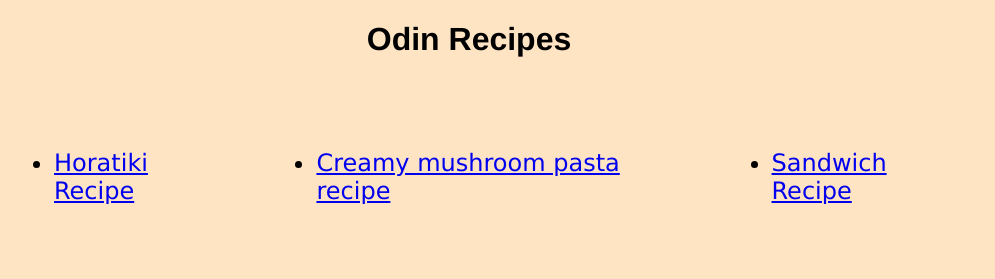
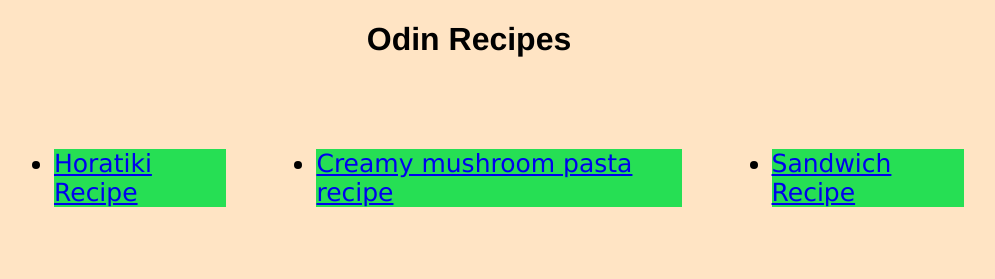
Before and after one commit to NayeemHoque/odin-recipes, a plain HTML site: page index.html in a window 1280 px wide. Shown: the whole page, without its empty margins (171-1166 px from the left). Drawn offline with Linux system fonts and the light colour scheme.

Commit message:
Add background colour to listed items
Adding a highlighter green to emphasize listed items

```diff
--- a/style.css
+++ b/style.css
@@ -21,4 +21,6 @@ ul {
 
 li {
     margin: 45px;
+    background-color: rgb(38, 223, 84);
+    font-size: 25px;
 }
```
